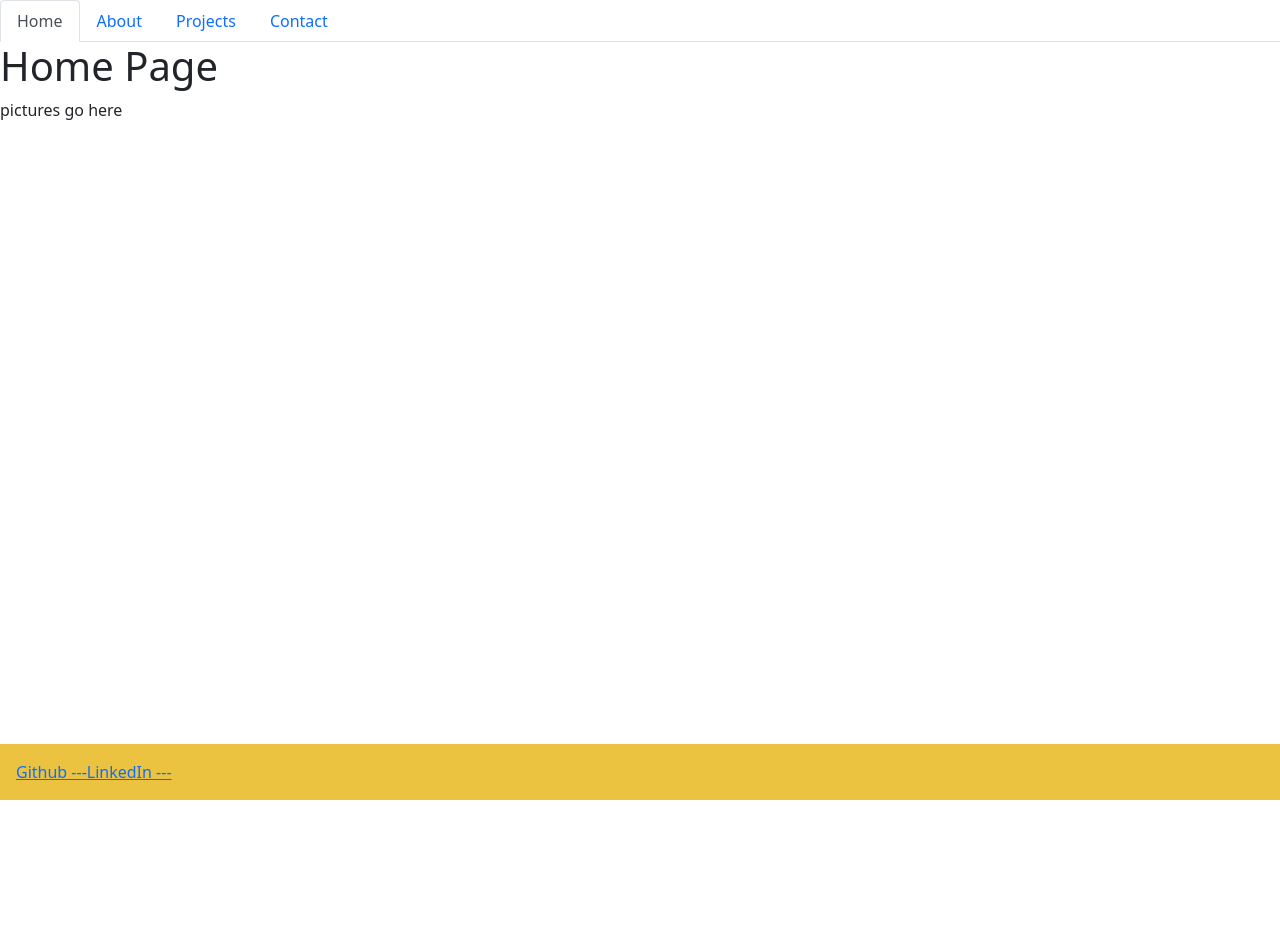
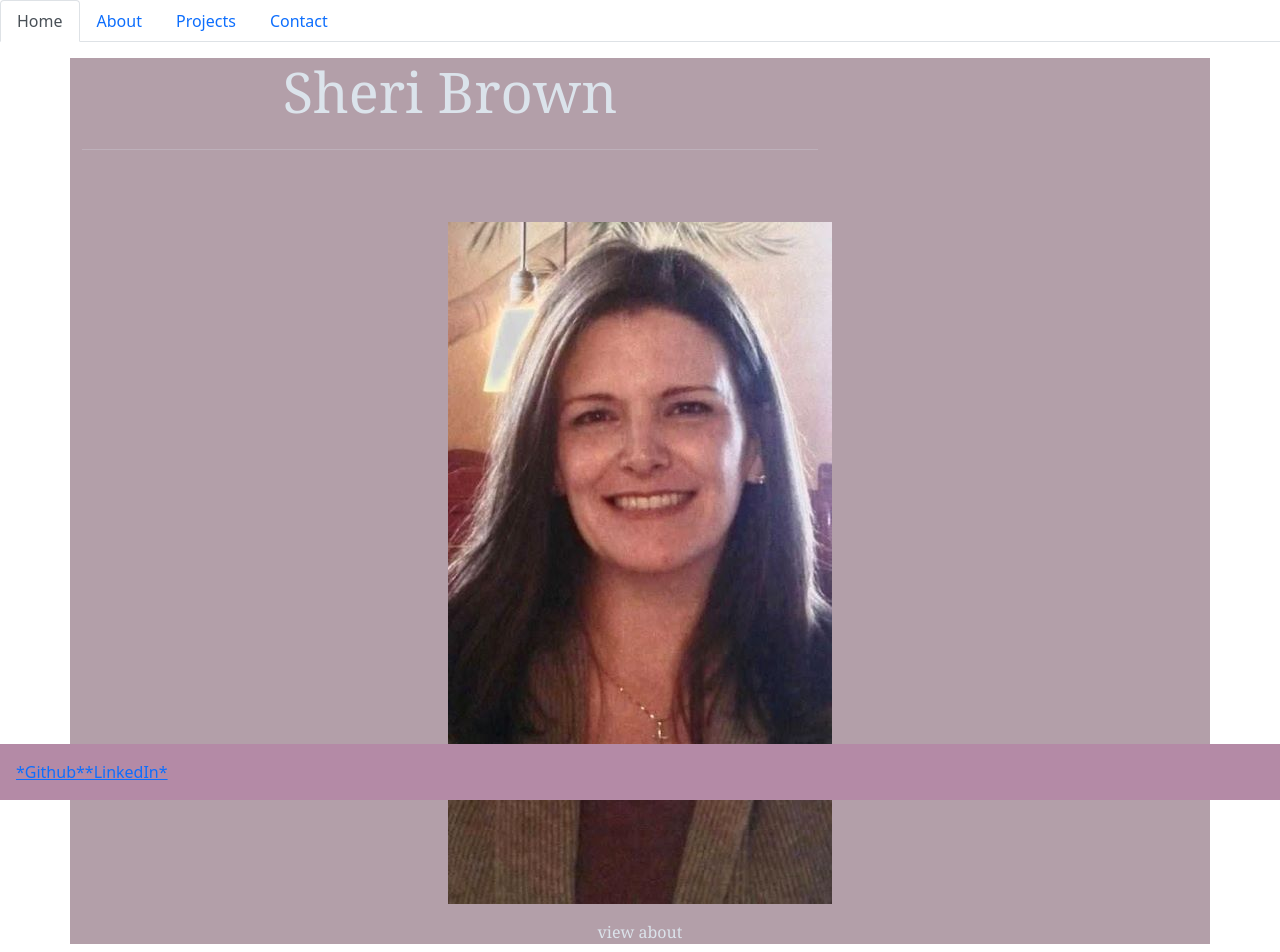
Before and after one commit to SheriB7/reactProfile, a React (Create React App) app: page / in a window 1280 px wide. Shown: the top 952 px of the page. Before the commit the page ends 800 px from the top, so only its background shows below. Built offline with nearby package versions, Linux system fonts and the light colour scheme.

Commit message:
added profile photo

```diff
--- a/src/App.js
+++ b/src/App.js
@@ -2,7 +2,7 @@ import React from "react";
 // import Header from "./components/Header";
 // import NavTabs from "./components/NavTabs";
 import PortfolioContainer from "./components/PortfolioContainer";
-// import Projects from "./components/Projects";
+// import Home from "./components/Home";
 import Footer from "./components/Footer";
 
 
@@ -12,7 +12,7 @@ import Footer from "./components/Footer";
       {/* <NavTabs /> */}
       {/* <Header /> */}
       <PortfolioContainer />
-      {/* <Projects /> */}
+      {/* <Home /> */}
       <Footer />
     </>
 
--- a/src/components/About.js
+++ b/src/components/About.js
@@ -1,10 +1,10 @@
-import React from 'react';
-// import { Container } from "react-bootstrap";
+
+import React from "react";
+import { Container, Row, Col } from "react-bootstrap";
 import  "../styles/about.css";
 
 function About() {
     return (
-        <div>
 
             <section
             className="App-header" id="about-area">
@@ -15,7 +15,7 @@ function About() {
                 support. This is a continueing education and enjoy learning something new.
             </p>
             </section>
-        </div>
+
     );
 }
 
--- a/src/components/Footer.js
+++ b/src/components/Footer.js
@@ -9,8 +9,9 @@ function Footer() {
                     href="https://github.com/SheriB7"
                     target="_blank"
                     rel="noreferrer"
+
                 >
-                    Github ---
+                    *Github*
                 </a>
                 <a
                     className="footText justify-content-end"
@@ -18,7 +19,7 @@ function Footer() {
                     target="_blank"
                     rel="noreferrer"
                 >
-                    LinkedIn ---
+                    *LinkedIn*
                 </a>
 
             </div>
--- a/src/components/Home.js
+++ b/src/components/Home.js
@@ -1,15 +1,46 @@
-import React from 'react';
 
-export default function Home() {
+import React from "react";
+import { Container, Row, Col } from "react-bootstrap";
+import "../styles/home.css";
+import portfolio from "../images/PortfolioPic3.JPG";
+
+
+const image = [
+  {
+    img: portfolio,
+    description: "",
+
+  },
+
+];
+
+function Home() {
   return (
-    <div>
-      <section
-            className="App-header" id="home-area">
-      <h1>Home Page</h1>
-      <p>
-        pictures go here
-      </p>
-      </section>
-          </div>
+    <section className="App-header">
+      <Container id="home-area">
+        <Row className="mb-5 mt-3">
+          <Col lg="8">
+            <h1 className="display-4 mb-4"> Sheri Brown </h1>{" "}
+            <hr className="t_border my-4 ml-0 text-left" />
+          </Col>
+        </Row>
+        <div className="mb-5 homeitemsBrowse">
+          {image.map((data, i) => {
+            return (
+              <div key={i} className="homeitem">
+                <img src={data.img} alt="" />
+                <div className="content">
+                  <p className = "description">{data.description}</p>
+                  <a className = "description" rel="noreferrer" href={data.link} target="_blank">
+                    view about                 </a>
+                </div>
+              </div>
+            );
+          })}
+        </div>
+      </Container>
+    </section>
   );
 }
+
+export default Home;
--- a/src/components/Projects.js
+++ b/src/components/Projects.js
@@ -7,12 +7,12 @@ import cooking from "../images/cooking.png";
 const portfolioImages = [
   {
     img: flores,
-    desctiption: "Flores Rosa Emilia",
+    description: "Flores Rosa Emilia",
     link: "https://flores-rosa-emilia.herokuapp.com/",
   },
   {
     img: cooking,
-    desctiption: "Home Cooking",
+    description: "Home Cooking",
     link: "https://github.com/SheriB7/home-cooking-app-project-1",
   },
 ];
--- a/src/styles/Footer.css
+++ b/src/styles/Footer.css
@@ -1,7 +1,7 @@
 .footer{
     margin-top: 1rem;
     padding: 1rem;
-    background-color: rgb(235, 195, 64);
+    background-color: rgb(180, 138, 166);
     position: fixed;
     bottom: 0;
     left: 0;
--- a/src/styles/about.css
+++ b/src/styles/about.css
@@ -2,5 +2,8 @@
   color: rgb(219, 227, 235);
   font-family: Georgia, serif;
   text-align: center;
-  background-color: #b39fa9;
-}
+  background: #b39fa9;
+  background-size: cover ;
+  margin: 0.5rem auto;
+  position: relative;
+  }
--- /dev/null
+++ b/src/styles/home.css
@@ -0,0 +1,69 @@
+#home-area {
+    color: rgb(219, 227, 235);
+    font-family: Georgia, serif;
+    text-align: center;
+    background-color: #b39fa9;
+  }
+
+  /* .homeItemsBrowse {
+    column-width: 15em;
+    -moz-column-width: 15em;
+    -webkit-column-width: 15em;
+    column-gap: 4rem;
+    -moz-column-gap: 4rem;
+    -webkit-column-gap: 4rem;
+  } */
+
+  .homeItem {
+    display: inline-block;
+    width: 100%;
+    text-align: center;
+    margin: 0.5rem auto;
+    position: relative;
+
+    padding: 6px;
+    border: 1px solid var(--secondary-color);
+    border-radius: 25px;
+    transition: 0.3s ease;
+    font-size: 0;
+    min-height: 300px;
+    box-shadow: 0rem 0rem 2rem 1rem #493f3f, 0 0 5rem rgb(237, 237, 241), 0 0 10rem rgb(224, 214, 221);
+  }
+
+
+  .homeItem .content {
+    /* opacity: 0; */
+    transition-delay: 1s;
+    transition: 0.3s ease;
+    font-size: 20px;
+  }
+
+  .description {
+    color: rgb(219, 227, 235);
+    text-decoration: none;
+
+  }
+
+  /* .homeItem:hover .content {
+    height: calc(100% - 30px);
+    width: calc(100% - 30px);
+    opacity: 1;
+    color: var(--secondary-color);
+  }
+
+  .homeItem:hover .content {
+    opacity: 1;
+    color: var(--secondary-color);
+  }
+
+  .homeItem .content a {
+    background: var(--bg-color);
+    border: solid 1px var(--text-color);
+    padding: 4px 8px;
+    text-align: center;
+    font-size: 1rem;
+  }
+
+  .homeItem .content a:hover {
+    text-decoration: none;
+  } */
```
